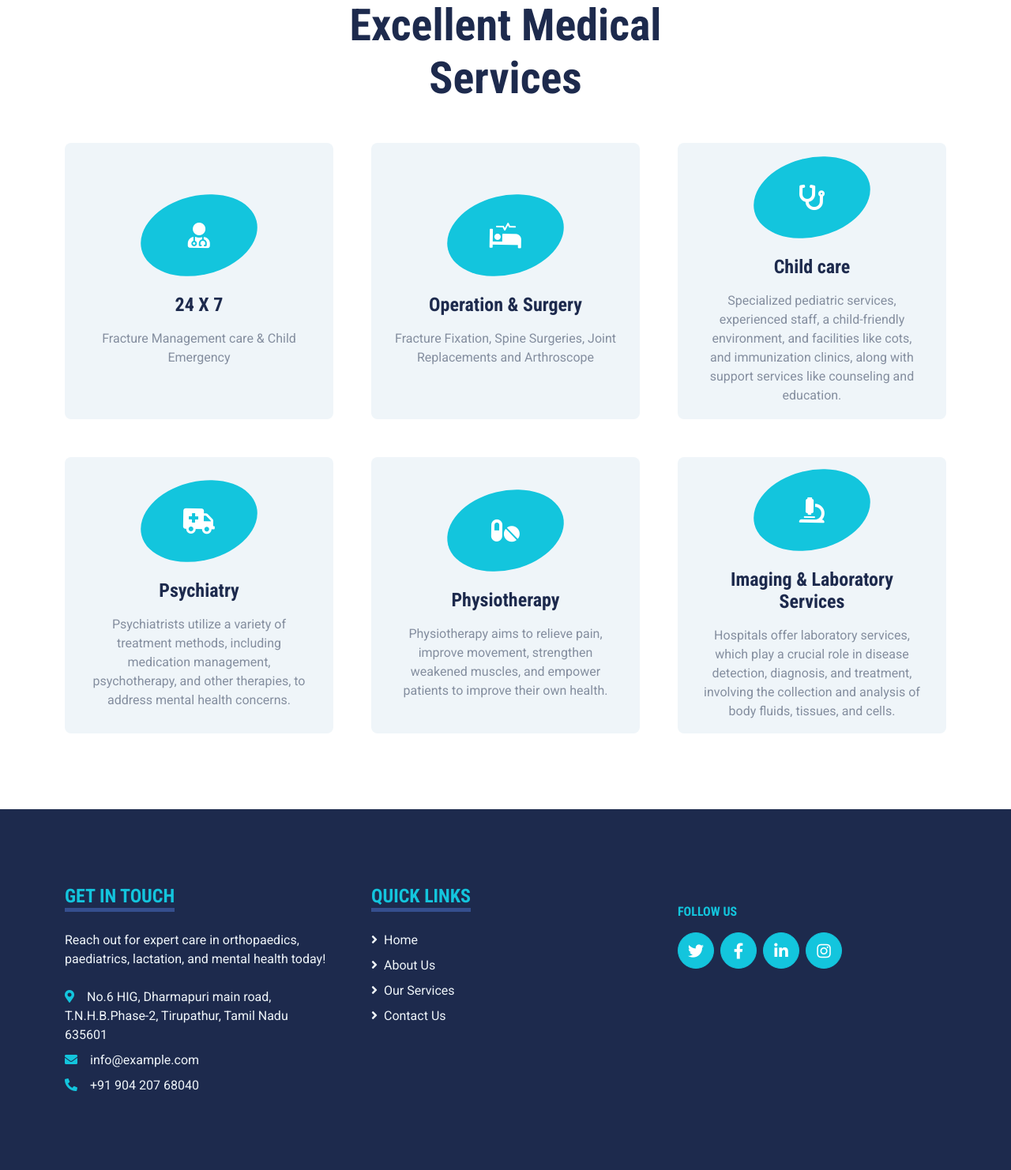
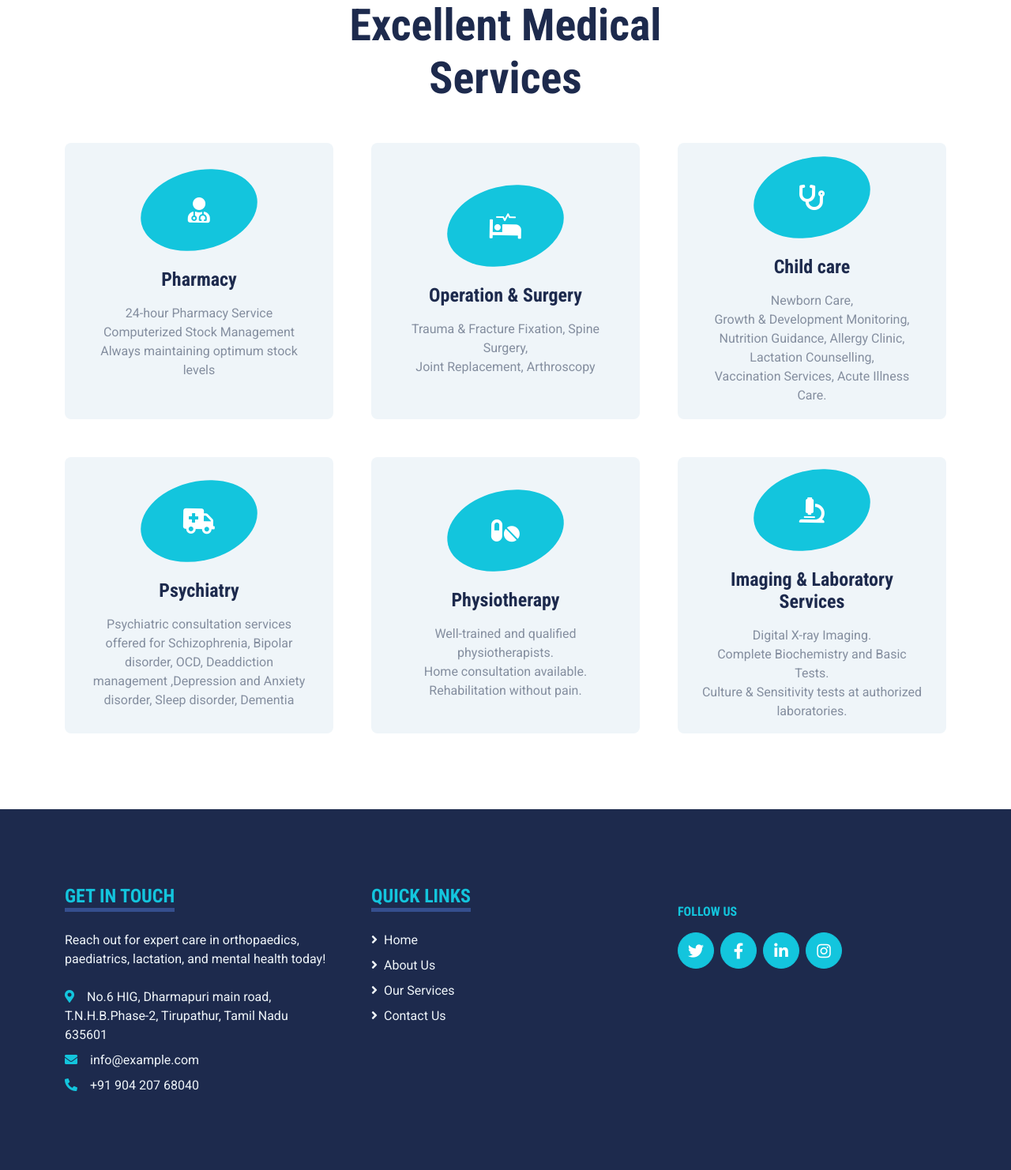
Before and after one commit to viveksoma/av-clinic, a CodeIgniter 4 app: the page made by app/Views/main/service.php in a window 1280 px wide. Shown: the part 214-1696 px from the top of the page at 79% size. Run offline with PHP 8.4 and a stand-in for CodeIgniter, Linux system fonts and the light colour scheme; the template is opened without the code that fills it, so the values that code supplies are empty; some libraries are stand-ins or nearby versions.

Commit message:
Updated service file

```diff
--- a/app/Views/main/service.php
+++ b/app/Views/main/service.php
@@ -12,8 +12,8 @@
 <body>
     <?php include('common_header.php'); ?>
 
-       <!-- Services Start -->
-       <div class="container-fluid py-5">
+    <!-- Services Start -->
+    <div class="container-fluid py-5">
         <div class="container">
             <div class="text-center mx-auto mb-5" style="max-width: 500px;">
                 <h5 class="d-inline-block text-primary text-uppercase border-bottom border-5">Services</h5>
@@ -25,9 +25,11 @@
                         <div class="service-icon mb-4">
                             <i class="fa fa-2x fa-user-md text-white"></i>
                         </div>
-                        <h4 class="mb-3">24 X 7</h4>
-                        <p class="m-0">Fracture Management care & Child Emergency</p>
-                        <a class="btn btn-lg btn-primary rounded-pill" href="<?php echo base_url('service'); ?>">
+                        <h4 class="mb-3">Pharmacy</h4>
+                        <p>24-hour Pharmacy Service
+                            </br>Computerized Stock Management</br>
+                            Always maintaining optimum stock levels</p>
+                       <a class="btn btn-lg btn-primary rounded-pill" href="<?php echo base_url('service'); ?>">
                             <i class="bi bi-arrow-right"></i>
                         </a>
                     </div>
@@ -38,7 +40,7 @@
                             <i class="fa fa-2x fa-procedures text-white"></i>
                         </div>
                         <h4 class="mb-3">Operation & Surgery</h4>
-                        <p class="m-0">Fracture Fixation, Spine Surgeries, Joint Replacements and Arthroscope</p>
+                        <p class="m-0">Trauma & Fracture Fixation, Spine Surgery, </br>Joint Replacement, Arthroscopy</p>
                         <a class="btn btn-lg btn-primary rounded-pill" href="<?php echo base_url('service'); ?>">
                             <i class="bi bi-arrow-right"></i>
                         </a>
@@ -50,7 +52,7 @@
                             <i class="fa fa-2x fa-stethoscope text-white"></i>
                         </div>
                         <h4 class="mb-3">Child care</h4>
-                        <p class="m-0">Specialized pediatric services, experienced staff, a child-friendly environment, and facilities like cots, and immunization clinics, along with support services like counseling and education. </p>
+                        <p class="m-0">Newborn Care, </br> Growth & Development Monitoring, Nutrition Guidance, Allergy Clinic, Lactation Counselling, </br> Vaccination Services, Acute Illness Care.</p>
                         <a class="btn btn-lg btn-primary rounded-pill" href="<?php echo base_url('service'); ?>">
                             <i class="bi bi-arrow-right"></i>
                         </a>
@@ -62,7 +64,7 @@
                             <i class="fa fa-2x fa-ambulance text-white"></i>
                         </div>
                         <h4 class="mb-3">Psychiatry</h4>
-                        <p class="m-0">Psychiatrists utilize a variety of treatment methods, including medication management, psychotherapy, and other therapies, to address mental health concerns.</p>
+                        <p class="m-0">Psychiatric consultation services offered for Schizophrenia, Bipolar disorder, OCD, Deaddiction management ,Depression and Anxiety disorder, Sleep disorder, Dementia</p>
                         <a class="btn btn-lg btn-primary rounded-pill" href="<?php echo base_url('service'); ?>">
                             <i class="bi bi-arrow-right"></i>
                         </a>
@@ -74,7 +76,7 @@
                             <i class="fa fa-2x fa-pills text-white"></i>
                         </div>
                         <h4 class="mb-3">Physiotherapy</h4>
-                        <p class="m-0">Physiotherapy aims to relieve pain, improve movement, strengthen weakened muscles, and empower patients to improve their own health. </p>
+                        <p class="m-0">Well-trained and qualified physiotherapists. </br> Home consultation available. </br>Rehabilitation without pain.</p>
                         <a class="btn btn-lg btn-primary rounded-pill" href="<?php echo base_url('service'); ?>">
                             <i class="bi bi-arrow-right"></i>
                         </a>
@@ -86,7 +88,7 @@
                             <i class="fa fa-2x fa-microscope text-white"></i>
                         </div>
                         <h4 class="mb-3">Imaging & Laboratory Services</h4>
-                        <p class="m-0">Hospitals offer laboratory services, which play a crucial role in disease detection, diagnosis, and treatment, involving the collection and analysis of body fluids, tissues, and cells. </p>
+                        <p class="m-0"> Digital X-ray Imaging. </br> Complete Biochemistry and Basic Tests. </br> Culture & Sensitivity tests at authorized laboratories.</p>
                         <a class="btn btn-lg btn-primary rounded-pill" href="<?php echo base_url('service'); ?>">
                             <i class="bi bi-arrow-right"></i>
                         </a>
```
